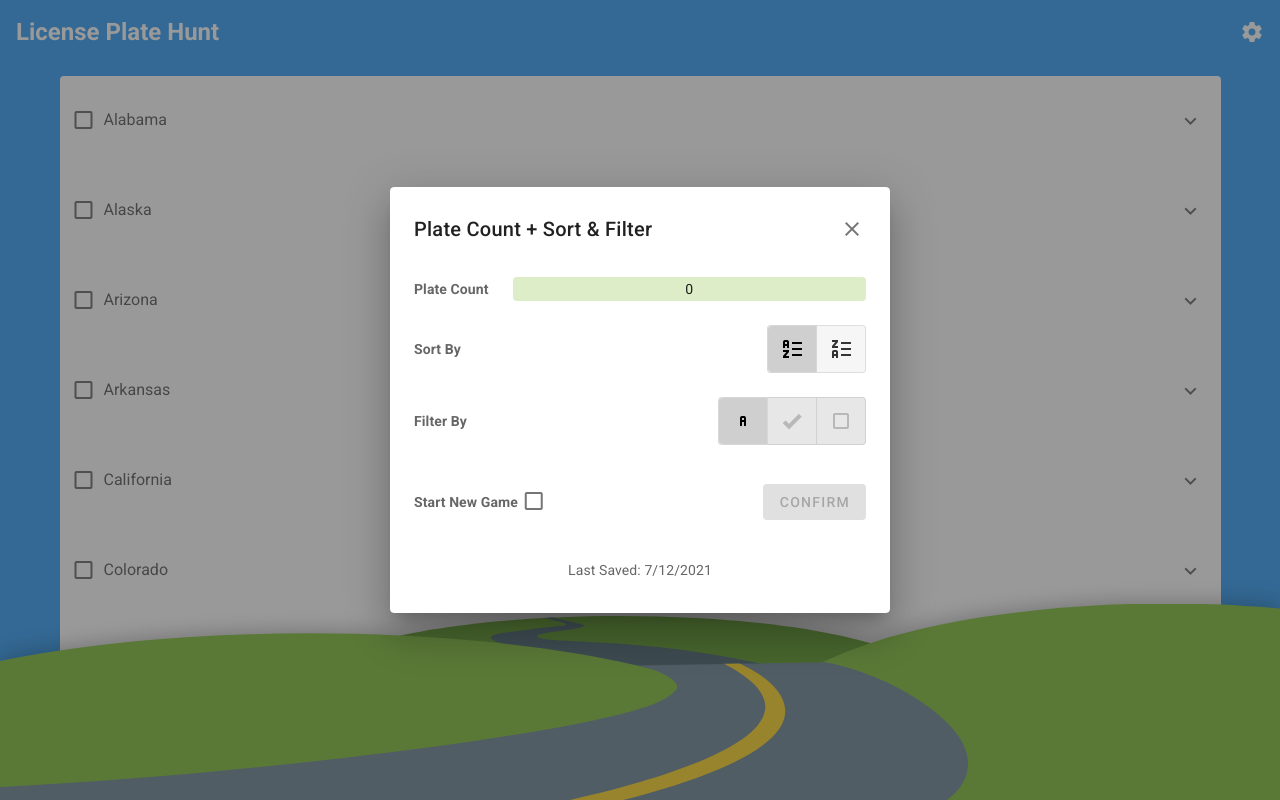
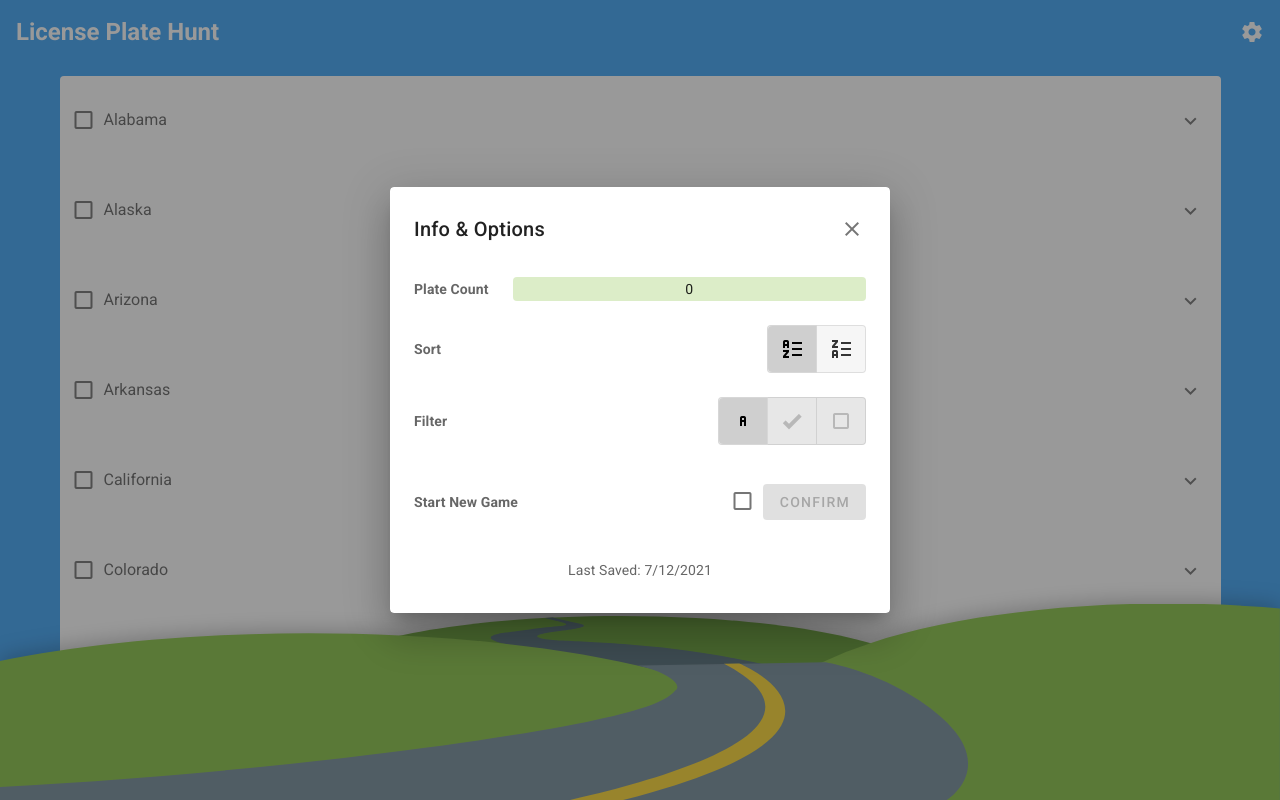
Before and after one commit to zachlearnscode/license-plate-game, a Vue app: page /#/ in a window 1280 px wide. Both pictures are taken after a click on the button 1252 px from the left and 32 px from the top of the page. Shown: the top 800 px of the page. Built offline with nearby package versions, Linux system fonts and the light colour scheme.

Commit message:
Preparing for deploy to GH pages

```diff
--- a/src/App.vue
+++ b/src/App.vue
@@ -13,10 +13,7 @@
     </v-app-bar>
 
     <v-main class="blue lighten-1">
-      <v-container
-        class="gameInterface"
-        :style="{ 'min-height': `calc(100vh - ${appbarHeight}px)` }"
-      >
+      <v-container class="gameInterface">
         <template>
           <transition-group
             tag="div"
@@ -42,21 +39,16 @@
           </transition-group>
         </template>
       </v-container>
-      <!-- <game-interface @intersection="hideForeground = $event" @new-plate-count="plateCount = $event"></game-interface> -->
       <foreground :hide="hideForeground"></foreground>
     </v-main>
   </v-app>
 </template>
-
-// To Do // Search for Zoom images where available // Add option to turn off
-background
 
 <script>
 import { _allStates } from "./_allStates.js";
 import { _wikidataIds } from "./_wikidataIds.js";
 
 import StatePanel from "./components/StatePanel.vue";
-// import GameInterface from "./components/GameInterface.vue";
 import StatsAndFiltersDialog from "./components/StatsAndFiltersDialog.vue";
 import Foreground from "./components/Foreground.vue";
 
@@ -128,14 +120,6 @@ export default {
 
     plateCount() {
       return this.states.filter((state) => state.found).length;
-    },
-
-    appbarHeight() {
-      if (this.$vuetify.breakpoint.name === "xs") {
-        return 56;
-      }
-
-      return 64;
     },
   },
 
@@ -257,6 +241,6 @@ export default {
 }
 
 .moveClass {
-  transition: all 500ms ease -250ms;
+  transition: all 500ms ease;
 }
 </style>
--- a/src/components/StatePanel.vue
+++ b/src/components/StatePanel.vue
@@ -150,10 +150,6 @@ export default {
       return "";
     },
 
-    wide() {
-      return this.$vuetify.breakpoint.width > this.$vuetify.breakpoint.height;
-    },
-
     idFromName() {
       if (this.state.name === "Washington, D.C.") {
         return "washingtondc";
--- a/src/components/StatsAndFiltersDialog.vue
+++ b/src/components/StatsAndFiltersDialog.vue
@@ -1,5 +1,10 @@
 <template>
-  <v-dialog max-width="500px" v-model="open">
+  <v-dialog
+    origin="top center"
+    max-width="500px"
+    transition="scroll-y-transition"
+    v-model="open"
+  >
     <template v-slot:activator="{ on, attrs }">
       <v-btn color="white" icon v-bind="attrs" v-on="on">
         <v-icon>mdi-cog</v-icon>
@@ -7,7 +12,7 @@
     </template>
     <v-card>
       <v-card-title>
-        <span>Plate Count + Sort & Filter</span>
+        <span>Info & Options</span>
         <v-spacer></v-spacer>
         <v-card-actions class="pr-0"
           ><v-btn icon @click="open = false" class="pr-0"
@@ -15,8 +20,8 @@
           ></v-card-actions
         >
       </v-card-title>
-      <v-card-text>
-        <v-container class="white px-0">
+      <v-card-text max-height="500px">
+        <v-container fluid class="white px-0">
           <v-row class="d-flex align-center">
             <v-col cols="auto">
               <span class="font-weight-bold">Plate Count</span>
@@ -34,7 +39,7 @@
           </v-row>
           <v-row class="d-flex align-center">
             <v-col cols="auto">
-              <span class="font-weight-bold">Sort By</span>
+              <span class="font-weight-bold">Sort</span>
             </v-col>
             <v-spacer></v-spacer>
             <v-col class="d-flex justify-end">
@@ -57,7 +62,7 @@
           </v-row>
           <v-row class="d-flex align-center">
             <v-col cols="auto">
-              <span class="font-weight-bold">Filter By</span>
+              <span class="font-weight-bold">Filter</span>
             </v-col>
             <v-spacer></v-spacer>
             <v-col class="d-flex justify-end">
@@ -84,18 +89,19 @@
           </v-row>
           <v-row>
             <v-col class="d-flex align-center">
+              <span class="font-weight-bold">Start New Game</span>
+              <v-spacer></v-spacer>
               <div class="d-flex align-center">
-                <span class="font-weight-bold">Start New Game</span>
                 <v-checkbox v-model="checkbox" class="ml-1"></v-checkbox>
+                <v-btn
+                  :disabled="!checkbox"
+                  :dark="checkbox"
+                  color="red"
+                  @click="[$emit('new-game-requested'), (open = false)]"
+                >
+                  Confirm
+                </v-btn>
               </div>
-              <v-spacer></v-spacer>
-              <v-btn
-                :disabled="!checkbox"
-                :dark="checkbox"
-                color="red"
-                @click="[$emit('new-game-requested'), (open = false)]"
-                >Confirm</v-btn
-              >
             </v-col>
           </v-row>
           <v-row>
--- a/vue.config.js
+++ b/vue.config.js
@@ -2,4 +2,7 @@ module.exports = {
   lintOnSave: false,
 
   transpileDependencies: ["vuetify"],
+
+  publicPath:
+    process.env.NODE_ENV === "production" ? "/license-plate-game/" : "/",
 };
```
Also changed, not shown: 1 other file (tests, documents, lock files or other folders).
